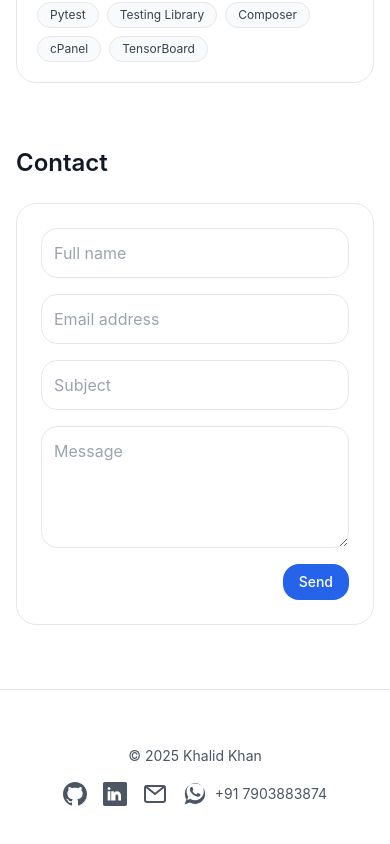
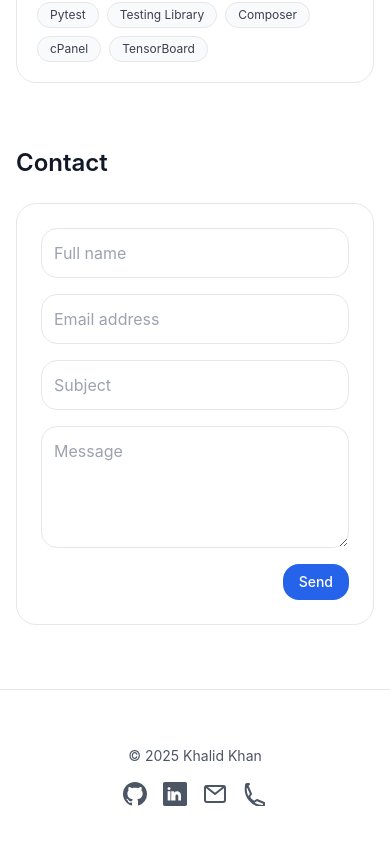
Before and after one commit to khalidkhan76770/portfolio, a Next.js app: page /portfolio/ in a window 390 px wide. Shown: the part 5462-6306 px from the top of the page. Built offline with nearby package versions, Linux system fonts and the light colour scheme.

Commit message:
Replace footer phone number with icon link

```diff
--- a/components/Footer.jsx
+++ b/components/Footer.jsx
@@ -60,21 +60,24 @@ export default function Footer() {
               </svg>
             </a>
             <a
-              href={meta.whatsapp}
-              target="_blank"
-              rel="noreferrer"
-              className="hover:text-green-600 flex items-center gap-2"
+              href={`tel:${meta.phone.replace(/\s/g, "")}`}
+              className="hover:text-green-600"
             >
-              <span className="sr-only">WhatsApp</span>
+              <span className="sr-only">Phone</span>
               <svg
-                className="w-6 h-6 fill-current"
-                role="img"
-                viewBox="0 0 448 512"
+                className="w-6 h-6"
+                fill="none"
+                stroke="currentColor"
+                strokeWidth="2"
+                viewBox="0 0 24 24"
                 xmlns="http://www.w3.org/2000/svg"
               >
-                <path d="M380.9 97.1C339 55.2 283.2 32 224.1 32 102.2 32 8 125.3 8 248c0 43.6 11.5 86.1 33.3 123.1L0 480l112.2-40.9c34 18.7 72.1 28.5 111.8 28.5h.1c122 0 216.3-93.3 216.3-216 0-53.9-21-104.6-59.5-142.5zM224.1 390.7h-.1c-33.2 0-65.7-8.9-94-25.7l-6.7-4-66.5 24.2 23.3-68.5-4.4-7c-20-31.8-30.6-68.4-30.6-106.1 0-101.2 82.3-183.5 183.7-183.5 49 0 95.1 19.1 129.8 53.8 34.6 34.6 53.7 80.6 53.7 129.6 0 101.3-82.3 183.6-183.6 183.6zm101.6-138.7c-5.5-2.8-32.5-16-37.5-17.8-5-.9-8.6-1.3-12.2 3.5-3.5 4.9-14 17.8-17.2 21.5-3.2 3.7-6.3 4.2-11.8 1.4-32.2-16.1-53.5-28.8-74.8-65.4-5.7-9.8 5.7-9.1 16.1-30.3 1.8-3.7.9-6.9-.5-9.7-1.4-2.8-12.2-29.5-16.7-40.4-4.4-10.6-8.9-9.1-12.2-9.2-3.2-.1-6.9-.1-10.5-.1-3.7 0-9.7 1.4-14.8 6.9-5 5.5-19.5 19-19.5 46.3s20 53.7 22.8 57.5c2.8 3.7 39.1 59.7 94.8 83.8 35.2 15.2 49 16.5 66.5 13.9 10.7-1.6 32.5-13.3 37.1-26.2 4.6-12.9 4.6-24 3.2-26.2-1.3-2.3-5-3.7-10.5-6.5z" />
+                <path
+                  strokeLinecap="round"
+                  strokeLinejoin="round"
+                  d="M3 5h2l3 7-2 3a11 11 0 005 5l3-2 7 3v2a1 1 0 01-1 1h-1A17 17 0 013 4V3a1 1 0 011-1h2z"
+                />
               </svg>
-              <span>{meta.phone}</span>
             </a>
           </div>
         </div>
```
Also changed, not shown: 1 other file (tests, documents, lock files or other folders).
